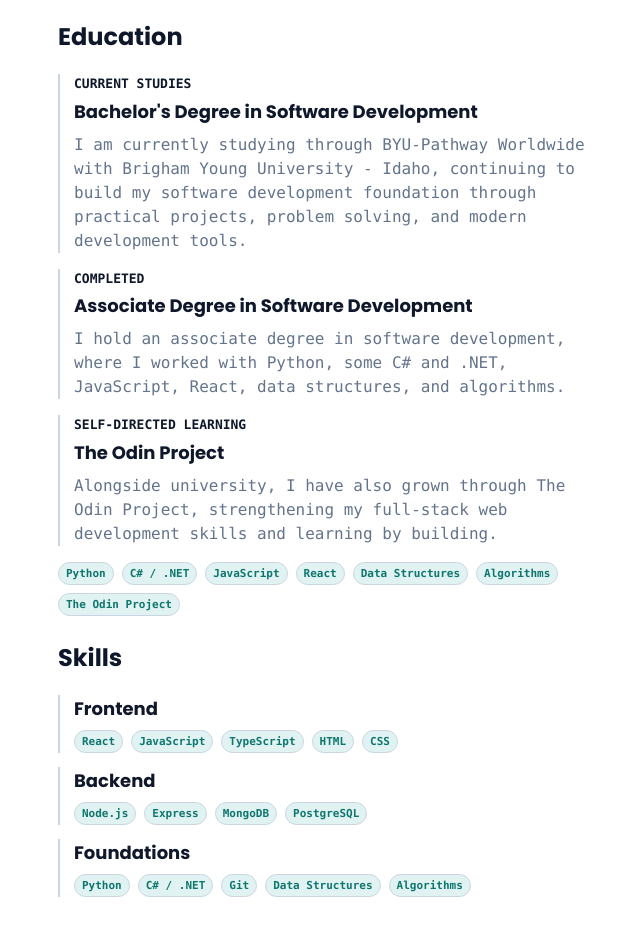
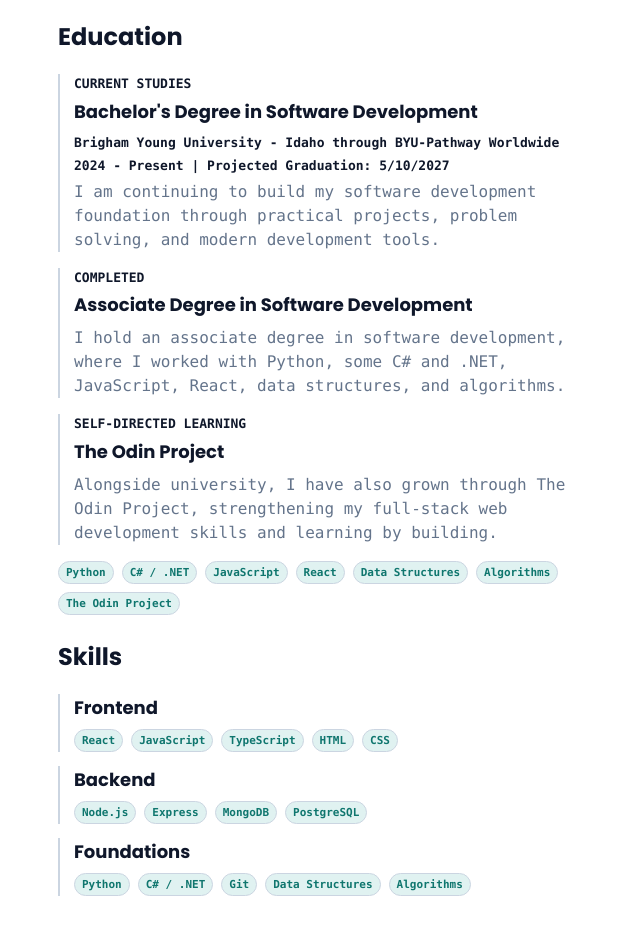
Before and after one commit to Arthur-Weale/portfolio, a React (Vite) app: page / in a window 1280 px wide. Shown: the part 1440-2370 px from the top of the page, without its empty margins (592-1232 px from the left). Built offline with nearby package versions, Linux system fonts and the light colour scheme.

Commit message:
Enhance Education component with additional details on current studies and projected graduation

```diff
--- a/src/view/components/ui/Education.jsx
+++ b/src/view/components/ui/Education.jsx
@@ -19,11 +19,15 @@ function Education() {
         <div className="education-item">
           <p className="education-label">Current studies</p>
           <h3>Bachelor&apos;s Degree in Software Development</h3>
+          <p className="education-meta">
+            Brigham Young University - Idaho through BYU-Pathway Worldwide
+          </p>
+          <p className="education-meta">
+            2024 - Present | Projected Graduation: 5/10/2027
+          </p>
           <p>
-            I am currently studying through BYU-Pathway Worldwide with Brigham
-            Young University - Idaho, continuing to build my software
-            development foundation through practical projects, problem solving,
-            and modern development tools.
+            I am continuing to build my software development foundation through
+            practical projects, problem solving, and modern development tools.
           </p>
         </div>
 
```
